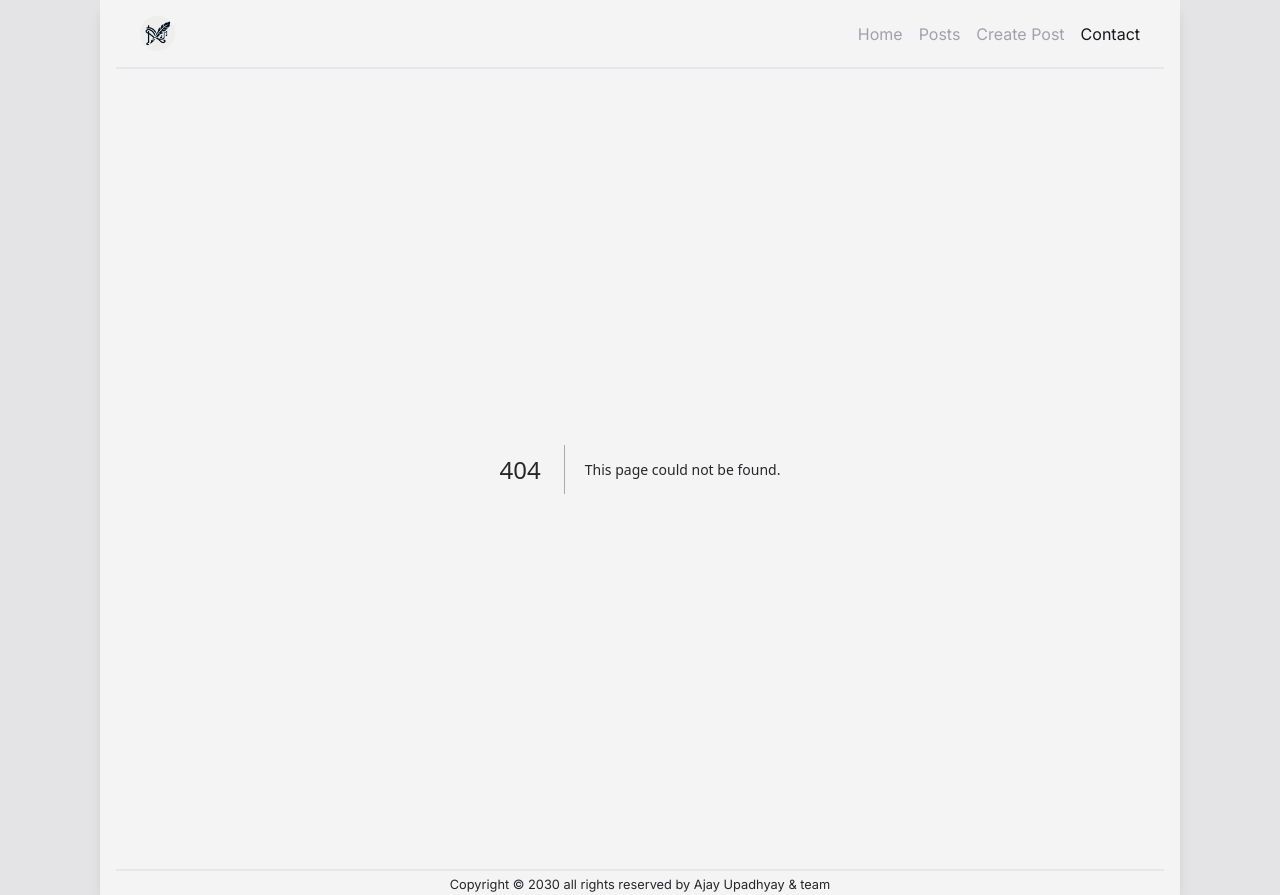
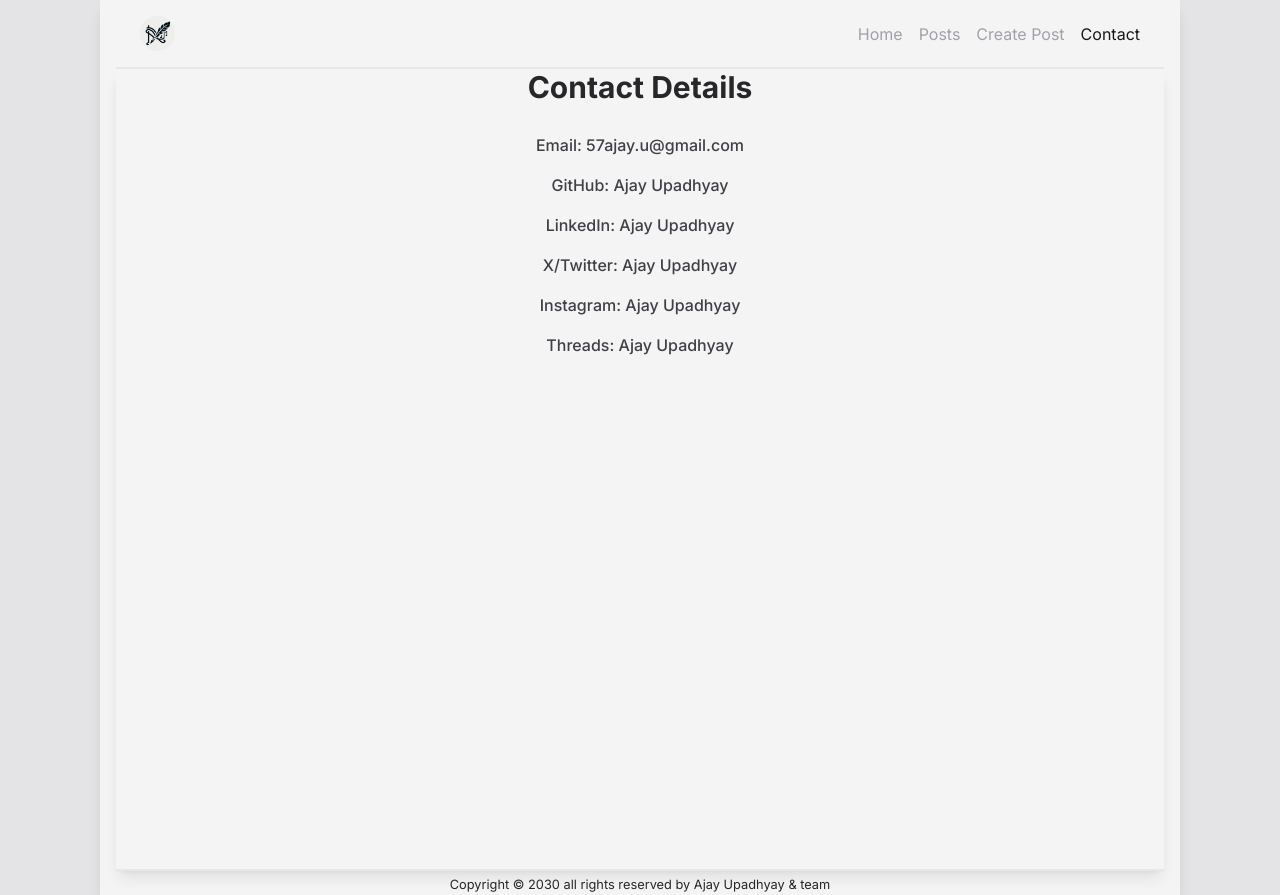
Before and after one commit to 57Ajay/nextnote, a Next.js app: page /contact in a window 1280 px wide. Before the commit this address had no page. Built offline with nearby package versions, Linux system fonts and the light colour scheme.

Commit message:
added more features

```diff
--- /dev/null
+++ b/src/app/components/post-lists.tsx
@@ -0,0 +1,24 @@
+import Link from "next/link";
+
+export default async function PostLists() {
+  const res = await fetch(`https://jsonplaceholder.typicode.com/posts`)
+  const posts: Post[] = await res.json()
+  return (
+    <main>
+        <ul>
+          {posts.map((post)=>{
+            return <li key={post.id} className="mb-3 p-1 font-normal border border-zinc-300 rounded-md bg-zinc-200"><h4>
+              <Link href={`/posts/${post.id}`}>{post.title}</Link>
+              </h4>
+              </li>
+          })}
+        </ul>
+    </main>
+  )
+}
+
+interface Post {
+    id: number;
+    title: string;
+    body: string;
+  }
--- /dev/null
+++ b/src/app/contact/page.tsx
@@ -0,0 +1,34 @@
+import Link from "next/link";
+
+export default function Contact() {
+  return (
+    <div className="max-w-[1080px] mx-auto px-4 min-h-screen shadow-lg bg-zinc-100 text-center">
+      <h1 className="text-3xl font-bold mb-5">Contact Details</h1>
+      <div className="flex flex-col gap-4">
+        <div className="text-zinc-700 font-medium hover:underline cursor-pointer pt-2">Email: 57ajay.u@gmail.com</div>
+        <div className="text-zinc-700 font-medium">
+          <Link href="https://github.com/57ajay" className="hover:underline">
+            GitHub: Ajay Upadhyay
+          </Link>
+        </div>
+        <div className="text-zinc-700 font-medium">
+          <Link href="https://www.linkedin.com/in/upajay" className="hover:underline">
+            LinkedIn: Ajay Upadhyay
+          </Link>
+        </div>
+          <div className="text-zinc-700 font-medium">
+            <Link href="https://x.com/57ajy" className="hover:underline">X/Twitter: Ajay Upadhyay
+            </Link>
+          </div>
+          <div className="text-zinc-700 font-medium">
+            <Link href="https://instagram.com/57aja.y" className="hover:underline">Instagram: Ajay Upadhyay
+            </Link>
+          </div>
+          <div className="text-zinc-700 font-medium">
+            <Link href="https://threads.com/57aja.y" className="hover:underline">Threads: Ajay Upadhyay
+            </Link>
+          </div>
+        </div>
+      </div>
+  )
+}
--- /dev/null
+++ b/src/app/posts/[id]/page.tsx
@@ -0,0 +1,12 @@
+
+export default async function Id({ params }: { params:{id: string}}) {
+    await new Promise((resolve) => setTimeout(resolve, 100));
+    const res = await fetch(`https://jsonplaceholder.typicode.com/posts/${params.id}`)
+    const post = await res.json()
+  return (
+    <main className="text-center pt-[20px] px-5 min-h-screen">
+      <h1 className="text-2xl font-semibold">{post.title}</h1>
+      <p className="mt-5 p-1 font-normal border border-zinc-300 rounded-md bg-zinc-200">{post.body}</p>
+    </main>
+  )
+}
--- /dev/null
+++ b/src/app/posts/loading.tsx
@@ -0,0 +1,11 @@
+
+export default function Loading() {
+  return (
+    <div>
+        <div className="text-center text-2xl font-bold">Loading......</div>
+        <div className="flex items-center justify-center h-screen bg-zinc-100">
+        <div className="animate-spin rounded-full h-32 w-32 border-b-4 border-blue-500"></div>
+        </div>
+    </div>
+  )
+}
--- a/src/app/posts/page.tsx
+++ b/src/app/posts/page.tsx
@@ -1,9 +1,10 @@
+import PostLists from "../components/post-lists"
+export default function Page() {
 
-export default function Post() {
   return (
     <main className='text-center pt-32 px-5 min-h-[85vh]'>
         <h1 className='text-4xl md:text-5xl font-bold mb-5'>All posts</h1>
-
+        <PostLists />
     </main>
   )
 }
```
